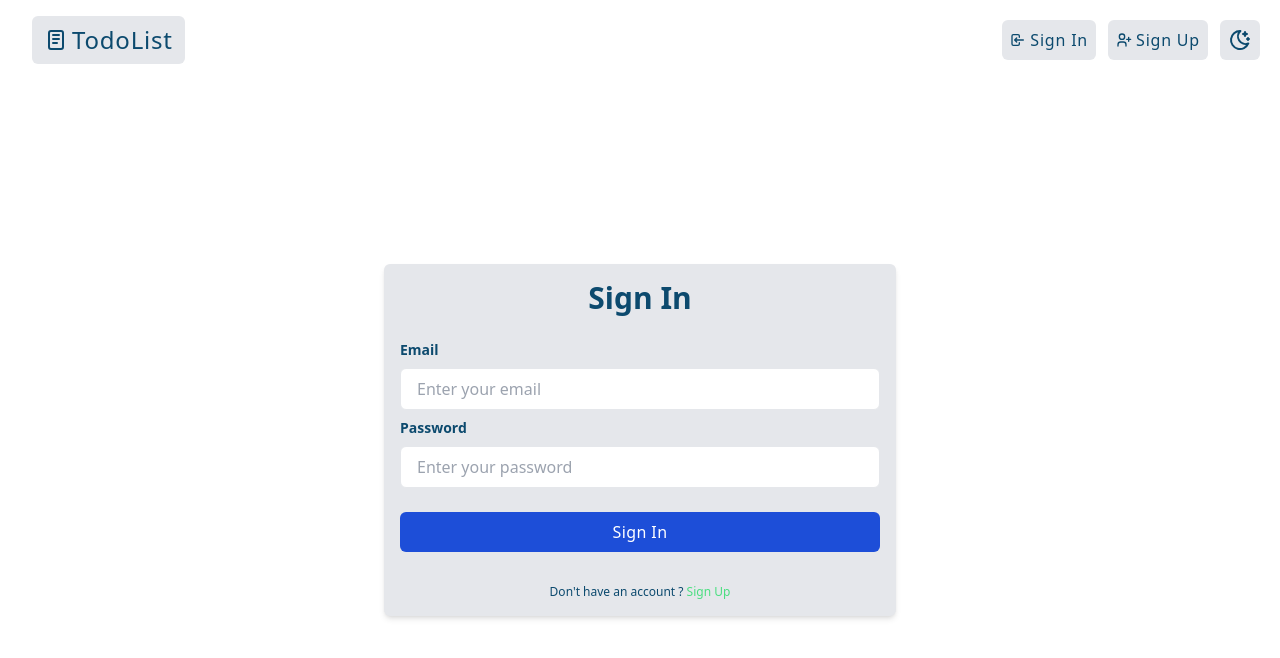
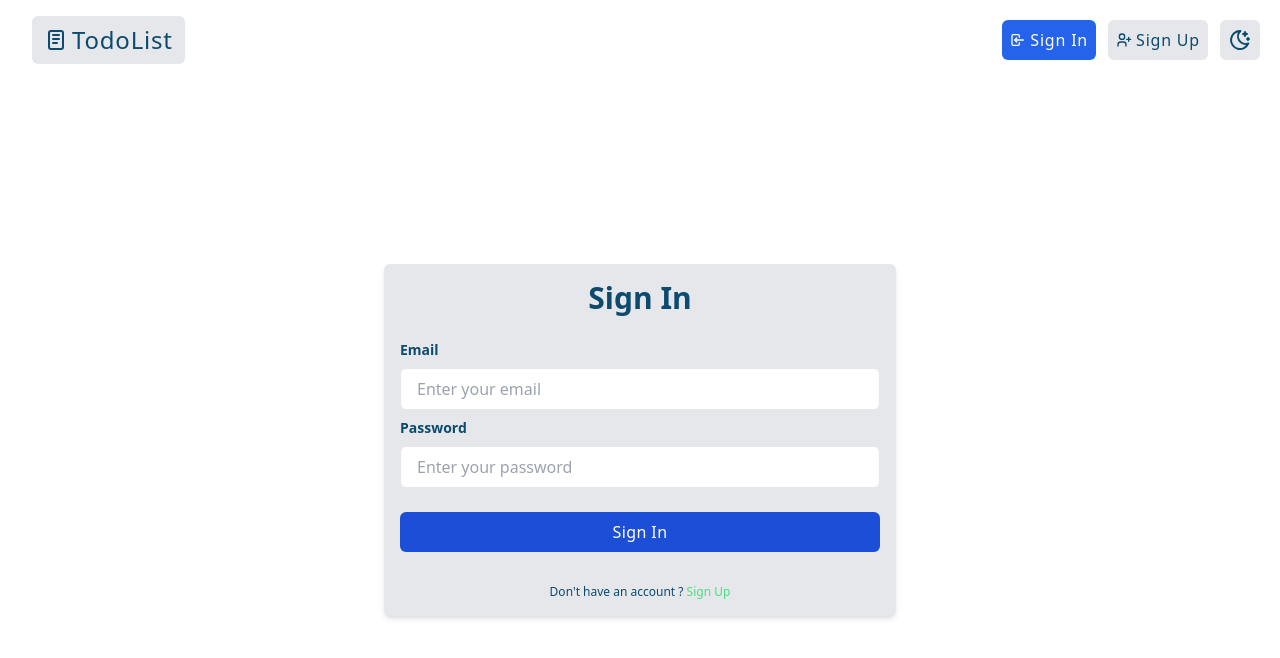
Before and after one commit to Akianonymus/TodoList, a React (Create React App) app: page /signin in a window 1280 px wide. Shown: the top 658 px of the page. Built offline with nearby package versions, Linux system fonts and the light colour scheme; no server answers.

Commit message:
Fix navbar active colour | Fix edit todo

```diff
--- a/src/Navbar.js
+++ b/src/Navbar.js
@@ -11,13 +11,14 @@ import {
 import { useState } from "react";
 
 const NavItem = ({ path, content, onClick, icon }) => {
+  const classes = " flex items-center rounded-md px-2 py-2  ";
   const active =
-    " bg-blue-600  dark:bg-blue-900 hover:bg-blue-500 dark:hover:bg-blue-700 ";
-  const classes =
-    "flex items-center rounded-md px-2 py-2 bg-gray-200 dark:bg-gray-700 hover:bg-gray-300 dark:hover:bg-gray-600";
+    " text-white bg-blue-600 dark:bg-blue-900 hover:bg-blue-500 dark:hover:bg-blue-700 ";
+  const inactive =
+    " bg-gray-200 dark:bg-gray-700 hover:bg-gray-300 dark:hover:bg-gray-600 ";
   return (
     <NavLink
-      className={({ isActive }) => classes + (isActive ? active : "")}
+      className={({ isActive }) => classes + (isActive ? active : inactive)}
       to={path}
       onClick={onClick}
     >
--- a/src/Todos.js
+++ b/src/Todos.js
@@ -179,6 +179,7 @@ const Todos = ({ loggedIn }) => {
           dat.set(id, {
             date: dat.get(id).date,
             content: editContent,
+            status: dat.get(id).status,
           });
           setData(dat);
         }
@@ -187,6 +188,7 @@ const Todos = ({ loggedIn }) => {
           dat.set(id, {
             date: dat.get(id).date,
             content: editContent,
+            status: dat.get(id).status,
           });
           setNewdata(dat);
         }
--- a/src/component/EditModal.js
+++ b/src/component/EditModal.js
@@ -3,7 +3,7 @@ const EditModal = ({
   setEditid,
   editContent,
   setEditContent,
-  editTask,
+  editTodo,
 }) => {
   if (editid === "") return <></>;
 
@@ -31,7 +31,7 @@ const EditModal = ({
                   onSubmit={(e) => {
                     e.preventDefault();
                     setEditid("");
-                    editTask();
+                    editTodo();
                   }}
                 >
                   <textarea
@@ -58,7 +58,7 @@ const EditModal = ({
                 type="button"
                 onClick={() => {
                   setEditid("");
-                  editTask();
+                  editTodo();
                 }}
               >
                 Save Changes
```
